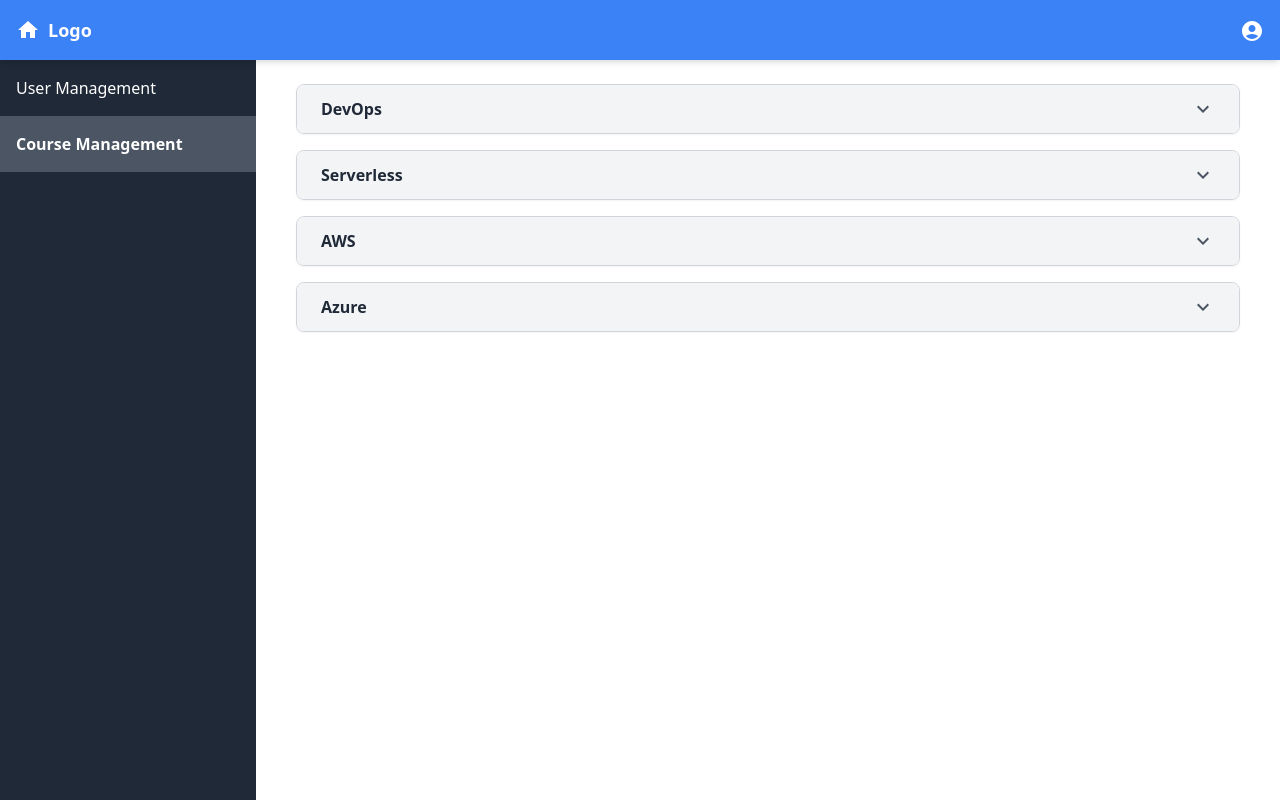
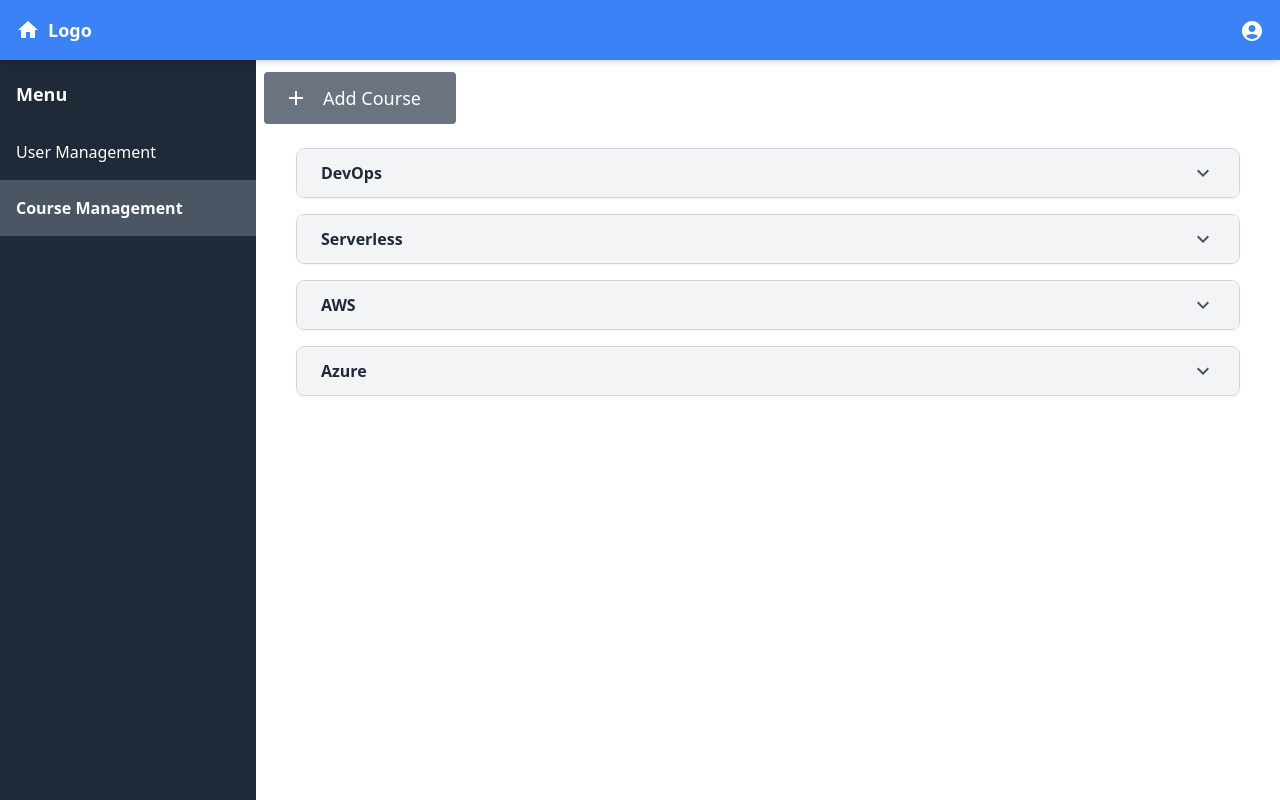
Before and after one commit to ChinaiArman/AWSFinalProject, a React (Vite) app in the folder client/: page /admin/course-management in a window 1280 px wide. Built offline with nearby package versions, Linux system fonts and the light colour scheme.

Commit message:
Updated BaseSidebar and top navbar Components to not have hidden contents

```diff
--- a/client/src/components/BaseSidebar.jsx
+++ b/client/src/components/BaseSidebar.jsx
@@ -1,11 +1,16 @@
 import React from "react";
 import { useLocation } from "react-router-dom";
 
-function BaseSidebar({ items }) {
+function BaseSidebar({ items, children }) {
   const location = useLocation(); // Get the current route
 
   return (
-    <div className="bg-gray-800 text-white w-64 h-screen">
+    <div className="flex">
+      {/* Sidebar */}
+      <div
+        className="bg-gray-800 text-white w-64 h-screen fixed top-0 left-0 pt-16"
+        style={{ paddingTop: "4rem" }} // Matches the height of the fixed navbar
+      >
         <h1 className="text-lg font-bold p-4">Menu</h1>
         <ul>
           {items.map((item) => (
@@ -23,6 +28,12 @@ function BaseSidebar({ items }) {
           ))}
         </ul>
       </div>
+
+      {/* Main Content */}
+      <div className="flex-1 ml-64 pt-16">
+        {children}
+      </div>
+    </div>
   );
 }
 
--- a/client/src/components/Navbar.jsx
+++ b/client/src/components/Navbar.jsx
@@ -15,6 +15,8 @@ function Navbar({ role }) {
   };
 
   return (
+    <>
+      {/* Fixed Navbar */}
       <div className="bg-blue-500 text-white p-4 flex items-center justify-between fixed top-0 left-0 w-full z-50 shadow-md">
         {/* Home Icon and Logo */}
         <div className="flex items-center">
@@ -32,6 +34,10 @@ function Navbar({ role }) {
           <AccountCircleIcon />
         </div>
       </div>
+
+      {/* Spacer for Navbar */}
+      <div className="h-16"></div>
+    </>
   );
 }
 
```
Lines whose indentation alone changed are shown as unchanged.
